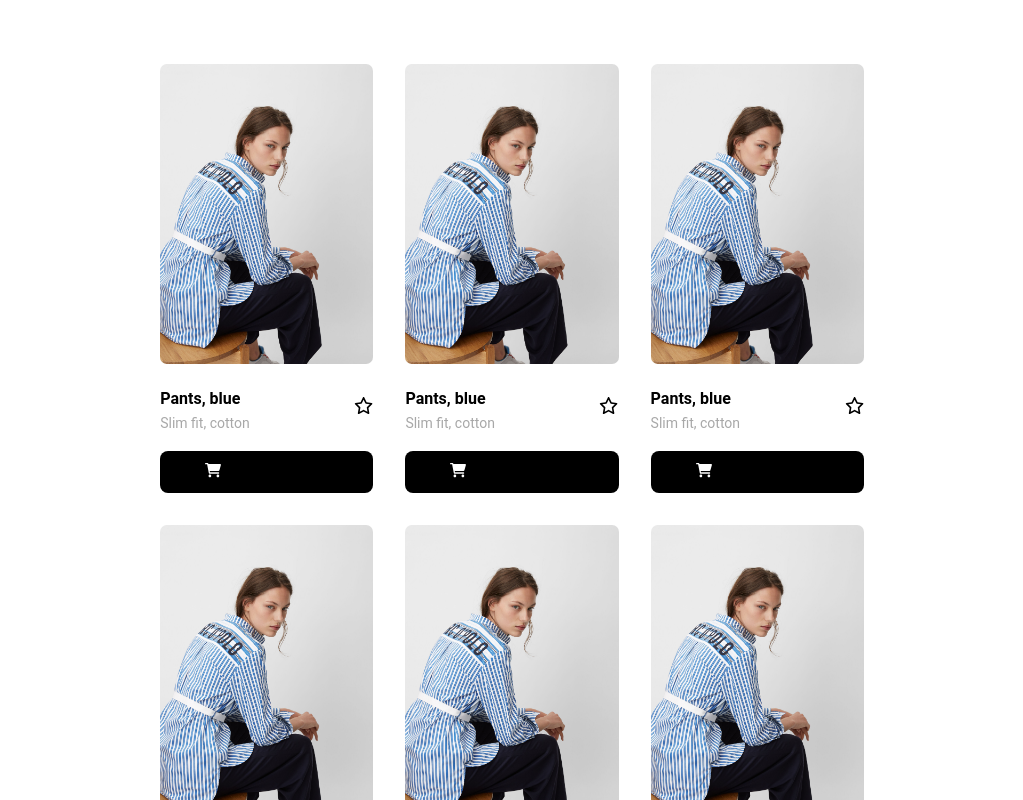
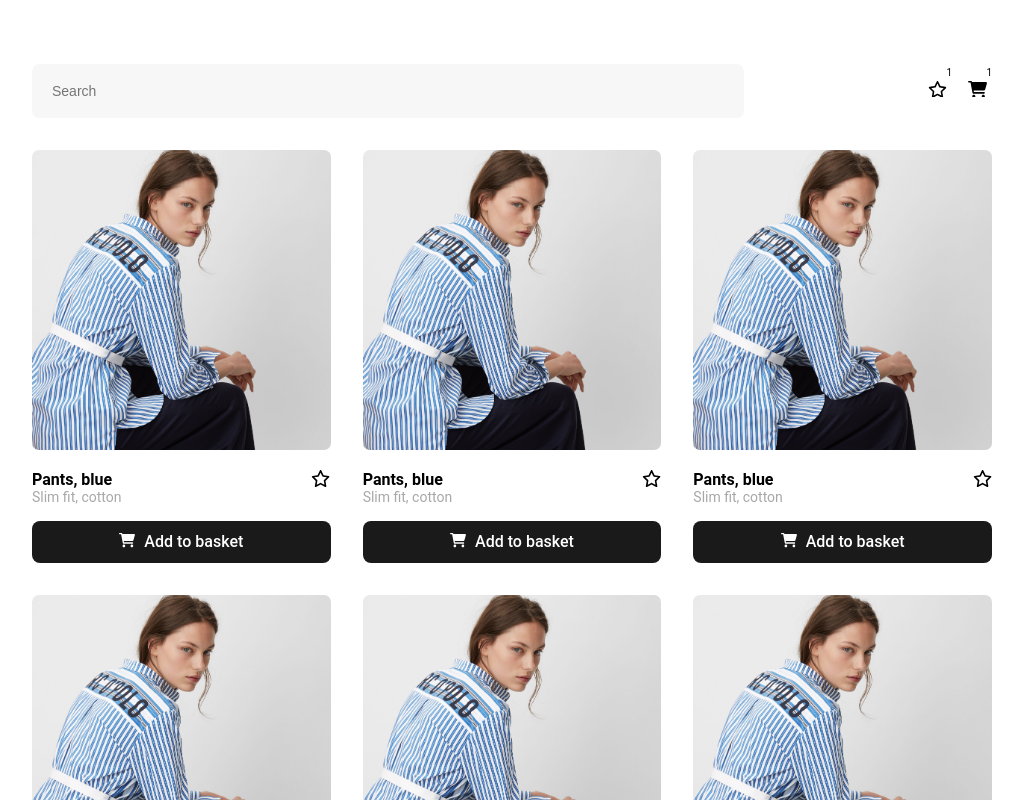
Before and after one commit to ToniaR/products_displayer, a Vue app: page / in a window 1280 px wide. Shown: the top 800 px of the page, without its empty margins (128-1151 px from the left). Built offline with nearby package versions, Linux system fonts and the light colour scheme.

Commit message:
Add head section with search an icons

```diff
--- a/src/App.vue
+++ b/src/App.vue
@@ -1,15 +1,15 @@
 <script setup>
 // This starter template is using Vue 3 <script setup> SFCs
 // Check out https://vuejs.org/api/sfc-script-setup.html#script-setup
-import ProductsList from './components/ProductsList.vue'
+import ProductsList from '@/components/ProductsList.vue'
+import HeadSection from '@/components/HeadSection.vue'
 </script>
 
 <template>
-  <div id="app">
-    <main class="app-wrapper">
-      <products-list />
-    </main>
-  </div>
+  <head-section />
+  <main class="app-wrapper">
+    <products-list />
+  </main>
 </template>
 
 <style lang="scss">
@@ -26,7 +26,18 @@ body {
 }
 
 .app-wrapper {
-  max-width: 70rem;
+  max-width: 100%;
   margin: 0 auto;
 }
+
+#app {
+  max-width: 70%;
+  margin: 0 auto;
+  padding: 2rem;
+  text-align: center;
+
+  @media screen and (min-width: 1024px){
+    max-width: 60rem;
+  }
+}
 </style>
--- a/src/assets/styles/colors.scss
+++ b/src/assets/styles/colors.scss
@@ -7,5 +7,7 @@
     --icon-color: #ffffff;
     --icon-secondary-color: #000000;
 
-    --button-bg-color: #000000;
+    --button-bg-color: #1a1a1a;
+
+    --input-bg-color: #f7f7f7;
 }
--- /dev/null
+++ b/src/components/HeadSection.vue
@@ -0,0 +1,73 @@
+<script setup>
+import { ref } from 'vue'
+import StarIcon from '@/assets/icons/star.svg?component'
+import ShoppingBagIcon from '@/assets/icons/cart-shopping.svg?component'
+
+let searchQuery = ref("");
+
+</script>
+<template>
+    <div class="head-wrapper">
+        <input type="text" v-model="searchQuery" placeholder="Search" class="head-wrapper__search"/>
+        <section>
+            <div class="head-wrapper__icon-group">
+                <star-icon class="head-wrapper__icon" />
+                <span class="head-wrapper__icon-number">1</span>
+            </div>
+            <div class="head-wrapper__icon-group">
+                <shopping-bag-icon class="head-wrapper__icon" />
+                <span class="head-wrapper__icon-number">1</span>
+            </div>
+        </section>
+    </div>
+</template>
+
+<style lang="scss" scoped>
+
+.head-wrapper {
+    display: flex;
+    justify-content: space-between;
+    align-items: center;
+
+    @media screen and (max-width: 767px) {
+        flex-direction: column;
+    }
+
+    &__search {
+        width: 70%;
+        height: 40px;
+        display: flex;
+        flex-direction: row;
+        justify-content: space-between;
+        align-items: baseline;
+        margin: 2rem 0;
+        background-color: var(--input-bg-color);
+        border: 0;
+        border-radius: 7px;
+        padding: 7px 20px;
+        font-size: 0.875rem;
+        font-weight: 100;
+    }
+
+    &__icon-group {
+        width: 1.5rem;
+        position: relative;
+        display: inline-block;
+        margin-left: 1rem;
+    }
+
+    &__icon {
+        padding-right: 5px;
+    }
+
+    &__icon-number {
+        position: absolute;
+        top: -14px;
+        display: block;
+        color: var(--icon-secondary-color);
+        right: 0;
+        font-size: 10px;
+    }
+}
+
+</style>
--- a/src/components/Product.vue
+++ b/src/components/Product.vue
@@ -2,9 +2,6 @@
 import { ref } from 'vue'
 import StarIcon from '@/assets/icons/star.svg?component'
 import ShoppingBagIcon from '@/assets/icons/cart-shopping.svg?component'
-
-
-
 </script>
 
 <template>
@@ -79,12 +76,19 @@ import ShoppingBagIcon from '@/assets/icons/cart-shopping.svg?component'
     &__add-btn {
         width: 100%;
         height: 42px;
-        // background: linear-gradient(45deg, #7646e8, #e24040);
-        background: var(--button-bg-color);
-        border: 0;
+        background-color: var(--button-bg-color);
         font-weight: 400;
         outline: none;
         line-height: 100%;
+        border-radius: 8px;
+        border: 1px solid transparent;
+        padding: 0.6em 1.2em;
+        font-size: 1em;
+        font-weight: 500;
+        font-family: inherit;
+        color: #ffffff;
+        cursor: pointer;
+        transition: border-color 0.25s;
     }
 
     &__add-btn-icon {
--- a/src/main.js
+++ b/src/main.js
@@ -1,5 +1,4 @@
 import { createApp } from 'vue'
-import './style.css'
 import App from './App.vue'
 
 createApp(App).mount('#app')
--- a/src/style.css
+++ /dev/null
@@ -1,90 +0,0 @@
-:root {
-  font-family: Inter, Avenir, Helvetica, Arial, sans-serif;
-  font-size: 16px;
-  line-height: 24px;
-  font-weight: 400;
-
-  color-scheme: light dark;
-  color: rgba(255, 255, 255, 0.87);
-  background-color: #242424;
-
-  font-synthesis: none;
-  text-rendering: optimizeLegibility;
-  -webkit-font-smoothing: antialiased;
-  -moz-osx-font-smoothing: grayscale;
-  -webkit-text-size-adjust: 100%;
-}
-
-a {
-  font-weight: 500;
-  color: #646cff;
-  text-decoration: inherit;
-}
-a:hover {
-  color: #535bf2;
-}
-
-a {
-  font-weight: 500;
-  color: #646cff;
-  text-decoration: inherit;
-}
-a:hover {
-  color: #535bf2;
-}
-
-body {
-  margin: 0;
-  display: flex;
-  place-items: center;
-  min-width: 320px;
-  min-height: 100vh;
-}
-
-h1 {
-  font-size: 3.2em;
-  line-height: 1.1;
-}
-
-button {
-  border-radius: 8px;
-  border: 1px solid transparent;
-  padding: 0.6em 1.2em;
-  font-size: 1em;
-  font-weight: 500;
-  font-family: inherit;
-  background-color: #1a1a1a;
-  cursor: pointer;
-  transition: border-color 0.25s;
-}
-button:hover {
-  border-color: #646cff;
-}
-button:focus,
-button:focus-visible {
-  outline: 4px auto -webkit-focus-ring-color;
-}
-
-.card {
-  padding: 2em;
-}
-
-#app {
-  max-width: 1280px;
-  margin: 0 auto;
-  padding: 2rem;
-  text-align: center;
-}
-
-@media (prefers-color-scheme: light) {
-  :root {
-    color: #213547;
-    background-color: #ffffff;
-  }
-  a:hover {
-    color: #747bff;
-  }
-  button {
-    background-color: #f9f9f9;
-  }
-}
```
Also changed, not shown: src/assets/icons/search.svg (added).
